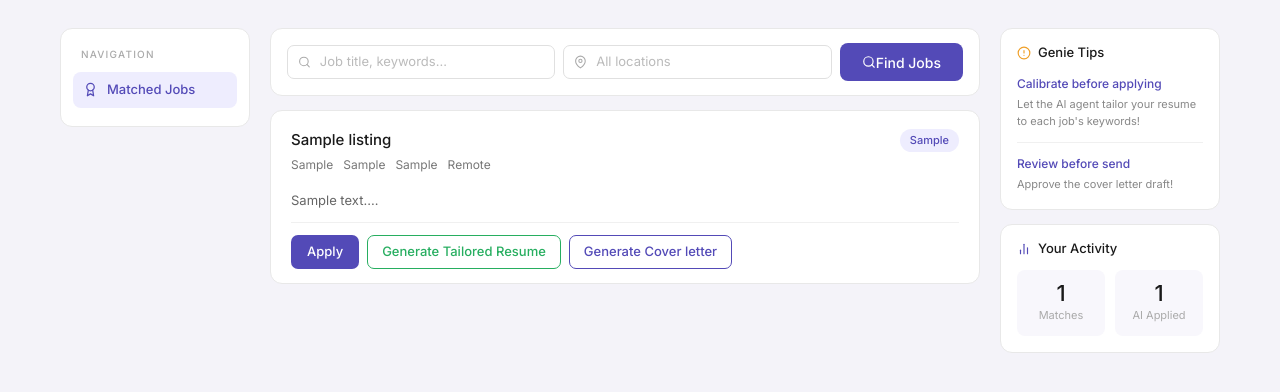
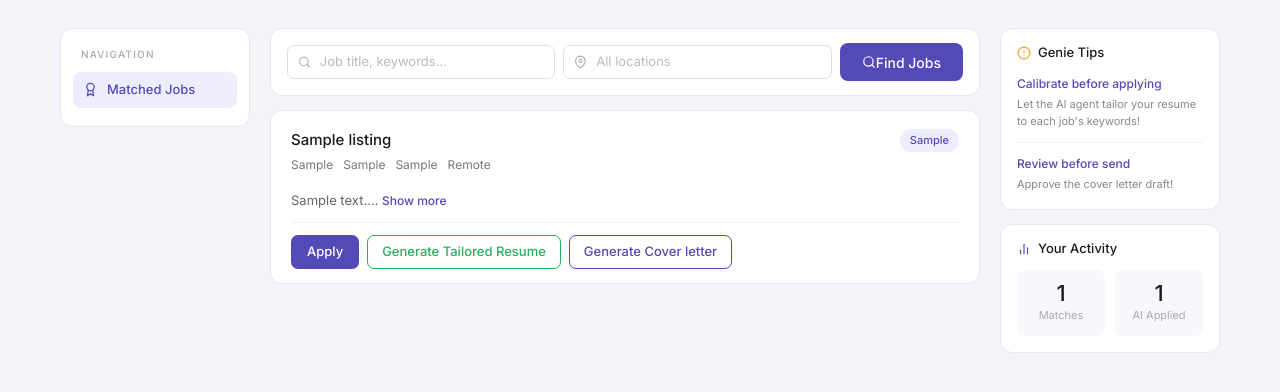
Before and after one commit to sjasthi/job-finder, a PHP site: page /RG/dashboard.php in a window 1280 px wide. Shown: the part 52-444 px from the top of the page. Run offline with PHP 8.4, Linux system fonts and the light colour scheme; the visitor is signed in with stand-in values (Sample User, id 1); tables that the repository leaves empty hold one stand-in row (values such as "Sample post").

Commit message:
Update dashboard.php with formatting fixes for job description

```diff
--- a/RG/dashboard.php
+++ b/RG/dashboard.php
@@ -63,6 +63,18 @@ $applied_count = $total_applied->fetchColumn();
   .btn-generate-resume:hover { background: #27ae60; color: #fff; }
   .btn-generate-cover { height: 34px; padding: 0 14px; background: #fff; color: #534AB7; border: 1px solid #534AB7; border-radius: 7px; font-size: 13px; font-weight: 500; font-family: 'Inter', sans-serif; cursor: pointer; transition: background 0.15s; }
   .btn-generate-cover:hover { background: #534AB7; color: #fff; }
+
+  .btn-desc-toggle {
+  background: none;
+  border: none;
+  color: #534AB7;
+  font-size: 12px;
+  font-weight: 500;
+  cursor: pointer;
+  padding: 0;
+  font-family: 'Inter', sans-serif;
+}
+.btn-desc-toggle:hover { text-decoration: underline; }
 </style>
 </head>
 <body class="dashboard-page">
@@ -185,7 +197,12 @@ $applied_count = $total_applied->fetchColumn();
               <?php endif; ?>
             </div>
             <?php if ($job['description']): ?>
-              <p class="rg-job-desc"><?= htmlspecialchars(substr($job['description'], 0, 300)) ?>…</p>
+              <div class="rg-job-desc-wrap">
+                <p class="rg-job-desc">
+                  <span class="desc-short"><?= nl2br(htmlspecialchars(substr($job['description'], 0, 300))) ?>… <button class="btn-desc-toggle" data-action="more">Show more</button></span>
+                  <span class="desc-full d-none"><?= nl2br(htmlspecialchars($job['description'])) ?> <button class="btn-desc-toggle" data-action="less">Show less</button></span>
+                </p>
+              </div>
             <?php endif; ?>
             <div class="rg-job-actions">
               <?php if ($job['url']): ?>
@@ -275,6 +292,25 @@ $(function () {
     const jobData = $(this).data('job');
     const job = typeof jobData === 'string' ? JSON.parse(jobData) : jobData;
     openGenerateModal(job);
+  });
+
+  $(document).on('click', '.generate-btn', function () {
+    const jobData = $(this).data('job');
+    const job = typeof jobData === 'string' ? JSON.parse(jobData) : jobData;
+    openGenerateModal(job);
+  });
+
+  // Show more / show less description
+  $(document).on('click', '.btn-desc-toggle', function () {
+    const action = $(this).data('action');
+    const wrap = $(this).closest('.rg-job-desc-wrap');
+    if (action === 'more') {
+      wrap.find('.desc-short').addClass('d-none');
+      wrap.find('.desc-full').removeClass('d-none');
+    } else {
+      wrap.find('.desc-full').addClass('d-none');
+      wrap.find('.desc-short').removeClass('d-none');
+    }
   });
 
   function openGenerateModal(job) {
```
